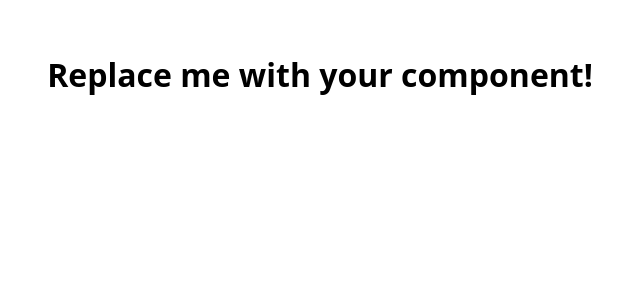
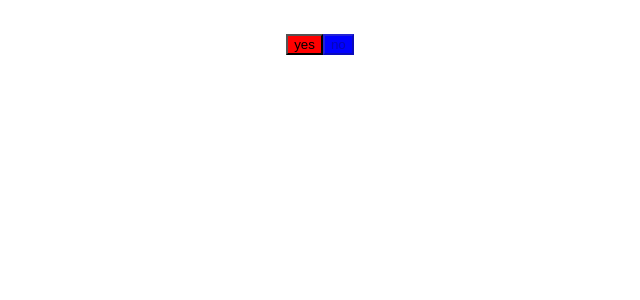
Before and after one commit to AdamKuzniarski/web-challenges, a React (Vite) app in the folder react/react-props_buttons/: page / in a window 1280 px wide. Shown: the top 300 px of the page, without its empty margins (320-960 px from the left). Built offline with nearby package versions, Linux system fonts and the light colour scheme.

Commit message:
solution props-buttons

```diff
--- a/react/react-props_buttons/src/App.jsx
+++ b/react/react-props_buttons/src/App.jsx
@@ -1,3 +1,20 @@
 export default function App() {
-  return <h1>Replace me with your component!</h1>;
+  const handleClick =()=>{
+    alert('Clicked')
+
+  }
+  return (
+    <>
+      <Button text={"yes"} color={"red"} disabled={false} onClick={handleClick} />
+      <Button text={"no"} disabled={true} color={"blue"} />
+    </>
+  );
 }
+
+function Button({ color, disabled, text, onClick }) {
+  return (
+    <button  disabled={disabled} style={{ backgroundColor:  color  }} onClick={onClick}   >
+      {text}
+    </button>
+  );
+}
--- a/react/react-props_buttons/src/styles.css
+++ b/react/react-props_buttons/src/styles.css
@@ -10,3 +10,7 @@ body {
   display: flex;
   justify-content: center;
 }
+
+.red{
+  background: red;
+}
```
Also changed, not shown: 1 other file (tests, documents, lock files or other folders).
